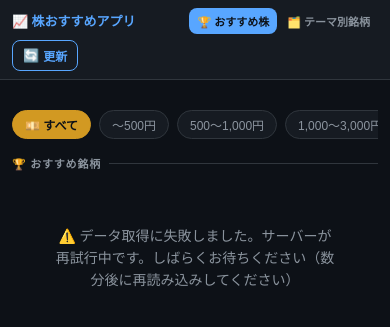
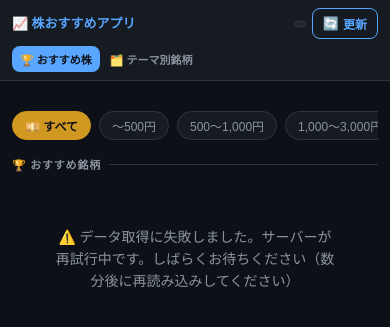
Before and after one commit to yamigeso/StockApp, a Flask app: page / in a window 390 px wide. Shown: the top 327 px of the page. Run offline with Flask 3, Linux system fonts and the light colour scheme.

Commit message:
スマホナビを2行レイアウトに修正・更新日時を追加
- モバイルで更新ボタンが2行目になる問題をorderプロパティで解決
- 1行目: ロゴ + 更新日時バッジ + 更新ボタン、2行目: タブ
- スマホ専用の短縮日時表示 (例: 🕐 5/14 15:30) を追加

Co-Authored-By: Claude Sonnet 4.6 <noreply@anthropic.com>

```diff
--- a/templates/index.html
+++ b/templates/index.html
@@ -18,6 +18,7 @@ body{background:var(--bg);color:var(--text);font-family:'Segoe UI','Hiragino San
 .nav-tab.active{background:var(--accent);color:#0d1117}
 .nav-right{display:flex;align-items:center;gap:10px}
 .last-upd{font-size:11px;color:var(--text2)}
+.last-upd-mobile{display:none}
 /* UPDATE BUTTON */
 .upd-btn{display:flex;align-items:center;gap:6px;padding:7px 14px;border-radius:8px;border:1px solid var(--accent);background:transparent;color:var(--accent);font-size:13px;font-weight:700;cursor:pointer;transition:.2s;white-space:nowrap}
 .upd-btn:hover:not(:disabled){background:var(--accent);color:#0d1117}
@@ -121,13 +122,14 @@ select.theme-dd:focus{outline:none;border-color:var(--accent)}
 
 /* ===== MOBILE RESPONSIVE ===== */
 @media(max-width:768px){
-  /* NAV */
-  .nav{padding:0 12px;height:auto;min-height:52px;flex-wrap:wrap;gap:6px;padding-top:8px;padding-bottom:8px}
-  .nav-logo{font-size:15px}
-  .nav-tabs{gap:2px}
+  /* NAV: 2行レイアウト（1行目=ロゴ+右側, 2行目=タブ） */
+  .nav{padding:8px 12px;height:auto;min-height:auto;flex-wrap:wrap;gap:0;align-items:center}
+  .nav-logo{order:1;flex:1;font-size:15px}
+  .nav-right{order:2;flex-shrink:0;gap:6px}
+  .nav-tabs{order:3;width:100%;margin-top:7px;gap:2px}
   .nav-tab{padding:6px 10px;font-size:12px}
-  .nav-right{gap:6px}
   .last-upd{display:none}
+  .last-upd-mobile{display:flex;align-items:center;font-size:10px;color:var(--text2);white-space:nowrap;background:var(--bg3);border:1px solid var(--border);border-radius:6px;padding:3px 7px;gap:3px}
   .upd-btn{padding:6px 10px;font-size:12px;gap:4px}
   .upd-icon{font-size:13px}
 
@@ -177,6 +179,7 @@ select.theme-dd:focus{outline:none;border-color:var(--accent)}
 @media(max-width:400px){
   .nav-logo{font-size:13px}
   .nav-tab{padding:5px 8px;font-size:11px}
+  .last-upd-mobile{font-size:9px;padding:2px 5px}
   .summary{grid-template-columns:repeat(3,1fr)}
 }
 </style>
@@ -197,6 +200,7 @@ select.theme-dd:focus{outline:none;border-color:var(--accent)}
   </div>
   <div class="nav-right">
     <span class="last-upd" id="lastUpd"></span>
+    <span class="last-upd-mobile" id="lastUpdMobile"></span>
     <button class="upd-btn" id="updBtn" onclick="manualRefresh()">
       <span class="upd-icon" id="updIcon">🔄</span>
       <span id="updLabel">更新</span>
@@ -294,6 +298,7 @@ function showPage(id){
 }
 
 function fmtTime(u){if(!u)return'';const d=new Date(u*1000),now=new Date(),m=(now-d)/60000;if(m<60)return Math.floor(m)+'分前';if(m<1440)return Math.floor(m/60)+'時間前';return d.toLocaleDateString('ja-JP');}
+function fmtUpdShort(s){if(!s)return'';const m=s.match(/\d{4}-(\d{2})-(\d{2})\s+(\d{2}:\d{2})/);return m?`${parseInt(m[1])}/${parseInt(m[2])} ${m[3]}`:''}
 function fmtPrice(p){return '¥'+Math.round(p).toLocaleString('ja-JP');}
 function rClass(v){return v>0?'rpos':v<0?'rneg':'rneu';}
 function scClass(s){return s>=8?'sc-hi':s>=4?'sc-md':'sc-lo';}
@@ -482,6 +487,8 @@ function renderAll(data){
   const updLabel = data.loading ? `更新: ${data.last_update} 🔄` : `更新: ${data.last_update}`;
   lu.textContent = data.last_update ? updLabel : '';
   lu.dataset.ts = data.last_update || '';
+  const luM = document.getElementById('lastUpdMobile');
+  if(luM) luM.textContent = data.last_update ? (data.loading ? '🔄 '+fmtUpdShort(data.last_update) : '🕐 '+fmtUpdShort(data.last_update)) : '';
   // おすすめ株（セクタータブ＋グリッド＋サマリー）
   renderSectorTabs(data.recommendations);
   renderStocks(data.recommendations);
@@ -560,6 +567,8 @@ async function silentRefresh(){
     if(data.last_update){
       lu.textContent = data.loading ? `更新: ${data.last_update} 🔄` : `更新: ${data.last_update}`;
       lu.dataset.ts = data.last_update;
+      const luM = document.getElementById('lastUpdMobile');
+      if(luM) luM.textContent = data.loading ? '🔄 '+fmtUpdShort(data.last_update) : '🕐 '+fmtUpdShort(data.last_update);
     }
     if(newTs && newTs !== curTs){
       location.reload(); // データが変わったらページ全体をリロード（確実に反映）
```
